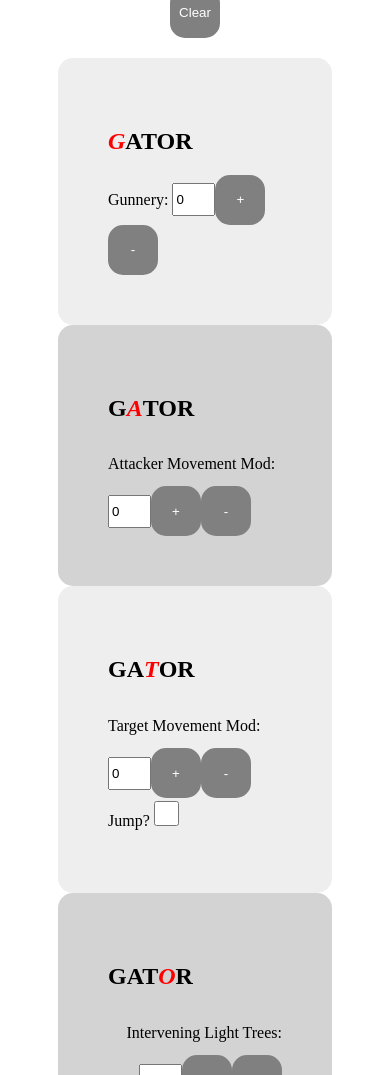
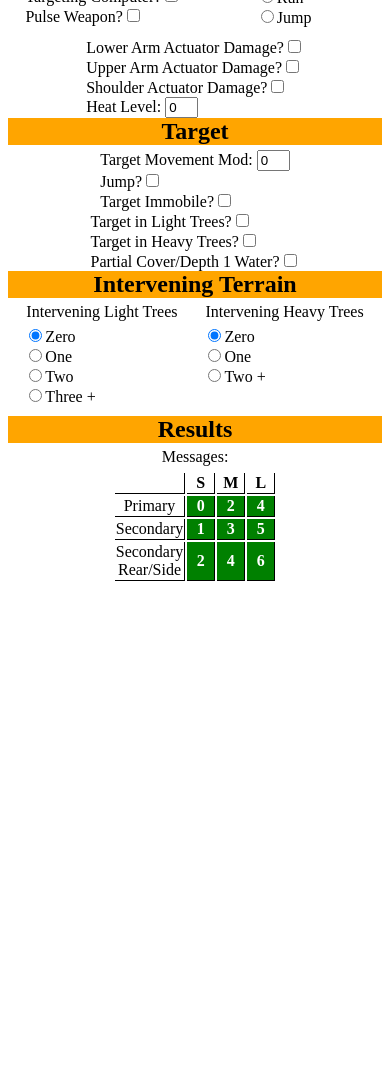
Before and after one commit to sharkbone/CBT-ToHit-Calc, a plain HTML site: page index.html in a window 390 px wide. Shown: the part 417-1492 px from the top of the page. After the commit the page ends 1008 px from the top, so only its background shows below. Drawn offline with Linux system fonts and the light colour scheme.

Commit message:
New layout
After user feedback, created a new layout to compact the app on screen and hopefully make it faster to use.

```diff
--- a/index.html
+++ b/index.html
@@ -7,52 +7,155 @@
     <meta name="viewport" content="width=device-width, initial-scale=1.0" />
     <style>
       em {color: red;}
-      input[type=number] {
-        height: 2em;
-        line-height: 4em;
-      }
       input:invalid {
         border: solid red 3px;
       }
-      label {line-height: 45px;}
-      input[type=number] {width: 35px;}
+      .cell {
+        display: inline-block;
+        margin: 0px;
+        padding-left: 10px;
+        padding-right: 10px;
+        text-align: left;
+        vertical-align: top;
+      }
       #content {
-        max-width: 700px;
+        max-width: 900px;
         text-align: center;
         margin: auto;
+        padding: 0px;
       }
-      form {text-align: left;}
-      div {
+      header {
+        background-image: url("MadCatBackground.jpg");
+        background-size: 100%;
+        height: 200px;
         padding: 50px;
         border: 1px;
         border-radius: 15px;
       }
-      button {
-        background-color: gray;
-        border: 1px;
-        border-radius: 15px;
-        height: 50px;
-        min-width: 50px;
+      h1 {
         color: white;
+        text-shadow: 10px 10px 10px black;
       }
-      input[type=checkbox] {
-        height: 25px;
+      .row {
+        display: inline-block;
+      }
+      input[type=number] {
         width: 25px;
       }
-      div #header {
-        background-image: url("MadCatBackground.jpg");
-        background-size: 100%;
-        height: 200px;
+      h2 {
+        margin: 0px;
+        padding: 0px;
+        margin-bottom: 5px;
+        background-color: orange;
+        width: 100%;
       }
-      h1 {
-        font-size: 3.5em;
+      td, th {
+        border-bottom: solid 1px black;
+        border-right: solid 1px black;
+        min-width: 25px;
+        text-align: center;
+      }
+      p {
+        margin: 0px;
+        padding: 0px;
+        margin-bottom: 5px;
+      }
+      fieldset {
+        border: none;
+      }
+      .green {
+        font-weight: bold;
         color: white;
-        text-shadow: 10px 10px 10px black;
+        background-color: green;
+      }
+      .yellow {
+        font-weight: bold;
+        color: black;
+        background-color: orange;
+      }
+      .red {
+        font-weight: bold;
+        color: white;
+        background-color: red;
       }
     </style>
   </head>
   <body>
     <div id="content">
+    <header>
+      <h1>Classic Battletech To-Hit Calculator</h1>
+    </header>
+    <!-- More condensed layout to follow, not explicitly following GATOR -->
+      <h2>Attacker</h2>
+        <div>
+          <div class="cell">
+          <label for="gunnery">Gunnery: </label><input type="number" id="gunnery" value="0" /><br/>
+          <label for="minRange">Weapon Minimum Range: </label><input type="number" id="minRange" value="0" min="0"/><br/>
+          <label for="targetRange">Range to Target: </label><input type="number" id="targetRange" value="0" min="0" disabled/><br/>
+          <label for="tarComp">Targeting Computer?</label><input type="checkbox" id="tarComp"/><br/>
+          <label for="pulse">Pulse Weapon?</label><input type="checkbox" id="pulse"/>
+          </div>
+          <fieldset class="cell" id="attackerMove">
+            <legend>Movement Type</legend>
+            <input type="radio" id="still" name="move" value="0" checked/><label for="still">Stand Still</label><br/>
+            <input type="radio" id="walk" name="move" value="1" /><label for="walk">Walk</label><br/>
+            <input type="radio" id="run" name="move" value="2" /><label for="run">Run</label><br/>
+            <input type="radio" id="jump" name="move" value="3" /><label for="jump">Jump</label>
+            </fieldset>
+          <div class="cell">
+            <label for="lower-arm">Lower Arm Actuator Damage?</label><input type="checkbox" id="lower-arm"/><br/>
+            <label for="upper-arm">Upper Arm Actuator Damage?</label><input type="checkbox" id="upper-arm" /><br/>
+            <label for="shoulder">Shoulder Actuator Damage?</label><input type="checkbox" id="shoulder" /><br/>
+            <label for="heat">Heat Level: </label><input type="number" id="heat" value="0" min="0" max="30" />
+
+          </div>
+        </div>
+        <h2>Target</h2>
+        <div>
+          <div class="cell">
+            <label for="Tmove">Target Movement Mod: </label><input type="number" id="Tmove" value="0" min="0"/><br/>
+            <label for="Tjump">Jump?</label><input type="checkbox" id="Tjump" /><br/>
+            <label for="immobile">Target Immobile?</label><input type="checkbox" id="immobile" />
+
+          </div>
+          <div class="cell">
+            <label for="lightTarget">Target in Light Trees?</label><input type="checkbox" id="lightTarget" /><br/>
+            <label for="heavyTarget">Target in Heavy Trees?</label><input type="checkbox" id="heavyTarget" /><br/>
+            <label for="cover"> Partial Cover/Depth 1 Water?</label><input type="checkbox" id="cover" />
+          </div>
+        </div>
+        <h2>Intervening Terrain</h2>
+        <div>
+          <fieldset class="cell" id="lightTrees">
+            <legend>Intervening Light Trees</legend>
+            <input type="radio" name="lightTrees" value="0" id="l0" checked><label for="l0">Zero</label><br/>
+            <input type="radio" name="lightTrees" value="1" id="l1"><label for="l1">One</label><br/>
+            <input type="radio" name="lightTrees" value="2" id="l2"><label for="l2">Two</label><br/>
+            <input type="radio" name="lightTrees" value="3" id="l3"><label for="l3">Three +</label>
+          </fieldset>
+          <fieldset class="cell" id="heavyTrees">
+            <legend>Intervening Heavy Trees</legend>
+            <input type="radio" name="heavyTrees" value="0" id="h0" checked><label for="h0">Zero</label><br/>
+            <input type="radio" name="heavyTrees" value="2" id="h1"><label for="h1">One</label><br/>
+            <input type="radio" name="heavyTrees" value="4" id="h2"><label for="h1">Two +</label>
+          </fieldset>
+        </div>
+        <h2>Results</h2>
+        <div>
+          <p id="message">Messages: </p>
+          <div class="cell">
+
+          <table>
+            <tr><th></th><th>S</th><th>M</th><th>L</th></tr>
+            <tr><td>Primary</td><td id="primaryShort" class="result"></td><td id="primaryMedium" class="result"></td><td id="primaryLong" class="result"></td></tr>
+            <tr><td>Secondary</td><td id="secondaryShort" class="result"></td><td id="secondaryMedium" class="result"></td><td id="secondaryLong" class="result"></td></tr>
+            <tr><td>Secondary<br/>Rear/Side</td><td id="secRearShort" class="result"></td><td id="secRearMedium" class="result"></td><td id="secRearLong" class="result"></td></tr>
+          </table>
+          </div>
+        </div>
+
+    <!-- Old layout below -->
+    <!--
       <div id="header">
     <h1>Classic Battletech To-Hit Calculator</h1>
   </div>
@@ -101,171 +204,169 @@
       <label for="targetRange">Range to Target: </label><input type="number" id="targetRange" value="0" /><button id="targetRangeP">+</button><button id="targetRangeM">-</button><br/>
     </div>
     </form>
+    -->
   </div>
   </body>
 
   <script>
     // we'll have to get references to all the DOM objects we need to read
+
+    // references to the Attacker block
     let gunnery = document.getElementById("gunnery");
-    let gunPlusBut = document.getElementById("gunneryP");
-    let gunMinusBut = document.getElementById("gunneryM");
-    let aMove = document.getElementById("Amove");
-    let tMove = document.getElementById("Tmove");
-    let jump = document.getElementById("jump");
-    let lightTrees = document.getElementById("Ltrees");
-    let heavyTrees = document.getElementById("Htrees");
-    let lightTarget = document.getElementById("lightTarget");
-    let heavyTarget = document.getElementById("heavyTarget");
-    let cover = document.getElementById("cover");
-    let secondTarget = document.getElementById("second-target");
-    let rearTarget = document.getElementById("rear-target");
+    let minRange = document.getElementById("minRange");
+    let targetRange = document.getElementById("targetRange");
+    let targetingComputer = document.getElementById("tarComp");
+    let pulseWeapon = document.getElementById("pulse");
+    let aMove = document.getElementsByName("move");
     let shoulder = document.getElementById("shoulder");
     let upperArm = document.getElementById("upper-arm");
     let lowerArm = document.getElementById("lower-arm");
     let heat = document.getElementById("heat");
-    let range = document.getElementById("range");
-    let displayNum = document.getElementById("to-hit");
-    let clearBtn = document.getElementById("clearBtn");
+
+    // references for the Target block
+    let tMove = document.getElementById("Tmove");
+    let jump = document.getElementById("Tjump");
     let immobile = document.getElementById("immobile");
-    let targetingComputer = document.getElementById("tarComp");
-    let pulseWeapon = document.getElementById("pulse");
-    let amovep = document.getElementById("AmoveP");
-    let amovem = document.getElementById("AmoveM");
-    let tmovep = document.getElementById("TmoveP");
-    let tmovem = document.getElementById("TmoveM");
-    let heatP = document.getElementById("heatP");
-    let heatM = document.getElementById("heatM");
-    let LtreesP = document.getElementById("LtreesP");
-    let LtreesM = document.getElementById("LtreesM");
-    let HtreesP = document.getElementById("HtreesP");
-    let HtreesM = document.getElementById("HtreesM");
-    let minRange = document.getElementById("minRange");
-    let minRangeP = document.getElementById("minRangeP");
-    let minRangeM = document.getElementById("minRangeM");
-    let targetRange = document.getElementById("targetRange");
-    let targetRangeP = document.getElementById("targetRangeP");
-    let targetRangeM = document.getElementById("targetRangeM");
+    let lightTarget = document.getElementById("lightTarget");
+    let heavyTarget = document.getElementById("heavyTarget");
+    let cover = document.getElementById("cover");
+
+    // references for the Intervening Terrain block
+    let lightTrees = document.getElementsByName("lightTrees");
+    let heavyTrees = document.getElementsByName("heavyTrees");
+
+    // references for the Results block
+    let message = document.getElementById("message");
+    let primaryShort = document.getElementById("primaryShort");
+    let primaryMedium = document.getElementById("primaryMedium");
+    let primaryLong = document.getElementById("primaryLong");
+    let secondShort = document.getElementById("secondShort");
+    let secondMedium = document.getElementById("secondMedium");
+    let secondLong = document.getElementById("secondLong");
+    let secRearShort = document.getElementById("secRearShort");
+    let secRearMedium = document.getElementById("secRearMedium");
+    let secRearLong = document.getElementById("secRearLong");
+
+
+
 
     // I need a function to calculate the modified to hit number
     function calculateToHit() {
-      let result = Number(gunnery.value) + Number(aMove.value) + Number(tMove.value);
-      if (jump.checked) result += 1;
-      result += Number(lightTrees.value);
-      result += Number(heavyTrees.value) * 2;
-      if (lightTarget.checked) result += 1;
-      if (heavyTarget.checked) result += 2;
-      if (cover.checked) result += 1;
-      if (secondTarget.checked) result += 1;
-      if (rearTarget.checked) result += 1;
+      let baseResult = 0;
+      let baseMessage = "Messages: ";
+
+      // add in the Attacker's numbers
+      // gunnery
+      baseResult += Number(gunnery.value);
+      // minimum range
+      let minRangeMod = 0;
+      if (Number(minRange.value) > 0 && Number(minRange.value) > Number(targetRange.value)) {
+        minRangeMod = Number(minRange.value) - Number(targetRange.value) + 1;
+        baseResult += minRangeMod;
+      }
+      // targeting computer and pulse weapons
+      if (targetingComputer.checked) baseResult -= 1;
+      if (pulseWeapon.checked) baseResult -= 2;
+      // attacker movement
+      for(i=0; i < aMove.length; i++) {
+        if (aMove[i].checked) baseResult += Number(aMove[i].value);
+      }
+      // arm damage
       let armDamage = 0;
       if (upperArm.checked) armDamage += 1;
       if (lowerArm.checked) armDamage += 1;
       if (shoulder.checked) armDamage = 4;
-      result += armDamage;
+      baseResult += armDamage;
+      // heat
       let heatMod = 0;
       if (Number(heat.value) >= 8) heatMod = 1;
       if (Number(heat.value) >= 13) heatMod = 2;
       if (Number(heat.value) >= 17) heatMod = 3
       if (Number(heat.value) >= 23) heatMod = 4;
-      result += heatMod;
-      if (immobile.checked) result -= 4;
-      if (tarComp.checked) result -= 1;
-      if (pulse.checked) result -= 2;
-      if (range.value === "short") result += 0;
-      if (range.value === "medium") result += 2;
-      if (range.value === "long") result += 4;
-      if (minRange.value > 0)
-      {
-        let minRangeMod = 0;
-        minRangeMod = minRange.value - targetRange.value + 1;
-        if (minRangeMod > 0) result += minRangeMod;
+      baseResult += heatMod;
+      console.log(baseResult);
+
+      // add in the target's numbers
+      // target movement
+      baseResult += Number(tMove.value);
+      if (jump.checked) baseResult += 1;
+      if (immobile.checked) baseResult -= 4;
+      if (lightTarget.checked) baseResult += 1;
+      if (heavyTarget.checked) baseResult += 2;
+      if (cover.checked) baseResult += 1;
+      console.log(baseResult);
+
+      // Intervening terrain numbers
+      let treesMod = 0;
+      for(i=0; i < lightTrees.length; i++) {
+        if (lightTrees[i].checked) treesMod += Number(lightTrees[i].value);
       }
+      for(i=0; i < heavyTrees.length; i++) {
+        if (heavyTrees[i].checked) treesMod += Number(heavyTrees[i].value);
+      }
+      if (treesMod > 2) baseMessage += "Line of sight blocked by trees. "
+      baseResult += treesMod;
+      if (baseResult > 12) baseMessage += "Attack impossible across all ranges."
+      console.log(baseResult);
 
-      if (result > 12) result += ", impossible to hit"
-      if ((Number(lightTrees.value) + (Number(heavyTrees.value) * 2)) > 2) result += ", LOS blocked by trees";
+      // figure the final results and put them on the page
+      renderCell(primaryShort, baseResult);
+      renderCell(primaryMedium, baseResult + 2);
+      renderCell(primaryLong, baseResult + 4);
+      renderCell(secondaryShort, baseResult + 1);
+      renderCell(secondaryMedium, baseResult + 3);
+      renderCell(secondaryLong, baseResult + 5);
+      renderCell(secRearShort, baseResult + 2);
+      renderCell(secRearMedium, baseResult + 4);
+      renderCell(secRearLong, baseResult + 6);
 
-      displayNum.innerText = result;
+      // post any messages generaged
+      message.innerText = baseMessage;
     }
 
-    function clearSelections(e) {
-      e.preventDefault();
-      gunnery.value = 0;
-      aMove.value = 0;
-      tMove.value = 0;
-      lightTrees.value = 0;
-      heavyTrees.value = 0;
-      heat.value = 0;
-      minRange.value = 0;
-      targetRange.value = 0;
-
-      jump.checked = false;
-      lightTarget.checked = false;
-      heavyTarget.checked = false;
-      cover.checked = false;
-      secondTarget.checked = false;
-      rearTarget.checked = false;
-      shoulder.checked = false;
-      upperArm.checked = false;
-      lowerArm.checked = false;
-      targetingComputer.checked = false;
-      pulseWeapon.checked = false;
-      immobile.checked = false;
-
-      range.value = "short";
-
-      displayNum.innerText = 0;
-    }
-
-    function changeInputValue(e) {
-      e.preventDefault();
-      let elementId = e.target.id.slice(0, e.target.id.length-1);
-      let operation = e.target.id.slice(e.target.id.length-1);
-      let element = document.getElementById(elementId);
-      if (operation === "P") element.value = Number(element.value) + 1;
-      if (operation === "M") element.value = Number(element.value) - 1;
+    function enableTargetRange () {
+      if (Number(minRange.value) === 0) {
+        targetRange.value = 0;
+        targetRange.disabled = true;
+      } else {
+        targetRange.disabled = false;
+      }
       calculateToHit();
     }
 
+    function renderCell (cell, result) {
+      if (result < 8) cell.className = "green";
+      if (result > 7 && result < 13) cell.className = "yellow";
+      if (result > 12) cell.className = "red";
+      cell.innerText = result;
+    }
+
     // now I need to make the even handlers for all the dom elements
+    // listeners for the Attacker block
     gunnery.addEventListener("change", calculateToHit);
-    aMove.addEventListener("change", calculateToHit);
-    tMove.addEventListener("change", calculateToHit);
-    jump.addEventListener("change", calculateToHit);
-    lightTrees.addEventListener("change", calculateToHit);
-    heavyTrees.addEventListener("change", calculateToHit);
-    lightTarget.addEventListener("change", calculateToHit);
-    heavyTarget.addEventListener("change", calculateToHit);
-    cover.addEventListener("change", calculateToHit);
-    secondTarget.addEventListener("change", calculateToHit);
-    rearTarget.addEventListener("change", calculateToHit);
+    minRange.addEventListener("change", enableTargetRange);
+    targetRange.addEventListener("change", calculateToHit);
+    targetingComputer.addEventListener("change", calculateToHit);
+    pulseWeapon.addEventListener("change", calculateToHit);
+    for (i=0; i< aMove.length; i++) aMove[i].addEventListener("change", calculateToHit);
     shoulder.addEventListener("change", calculateToHit);
     upperArm.addEventListener("change", calculateToHit);
     lowerArm.addEventListener("change", calculateToHit);
     heat.addEventListener("change", calculateToHit);
-    range.addEventListener("change", calculateToHit);
-    targetingComputer.addEventListener("change", calculateToHit);
-    pulseWeapon.addEventListener("change", calculateToHit);
+
+    // listeners for the Target block
+    tMove.addEventListener("change", calculateToHit);
+    jump.addEventListener("change", calculateToHit);
     immobile.addEventListener("change", calculateToHit);
-    minRange.addEventListener("change", calculateToHit);
-    targetRange.addEventListener("change", calculateToHit);
-    clearBtn.addEventListener("click", clearSelections);
+    lightTarget.addEventListener("change", calculateToHit);
+    heavyTarget.addEventListener("change", calculateToHit);
+    cover.addEventListener("change", calculateToHit);
 
-    gunneryP.addEventListener("click", changeInputValue);
-    gunneryM.addEventListener("click", changeInputValue);
-    amovep.addEventListener("click", changeInputValue);
-    amovem.addEventListener("click", changeInputValue);
-    tmovep.addEventListener("click", changeInputValue);
-    tmovem.addEventListener("click", changeInputValue);
-    heatP.addEventListener("click", changeInputValue);
-    heatM.addEventListener("click", changeInputValue);
-    LtreesP.addEventListener("click", changeInputValue);
-    LtreesM.addEventListener("click", changeInputValue);
-    HtreesP.addEventListener("click", changeInputValue);
-    HtreesM.addEventListener("click", changeInputValue);
-    minRangeP.addEventListener("click", changeInputValue);
-    minRangeM.addEventListener("click", changeInputValue);
-    targetRangeP.addEventListener("click", changeInputValue);
-    targetRangeM.addEventListener("click", changeInputValue);
+    // intervening terrain listeners
+    for (i=0; i< lightTrees.length; i++) lightTrees[i].addEventListener("change", calculateToHit);
+    for (i=0; i< heavyTrees.length; i++) heavyTrees[i].addEventListener("change", calculateToHit);
+
+    window.addEventListener("load", calculateToHit);
 
   </script>
 </html>
```
